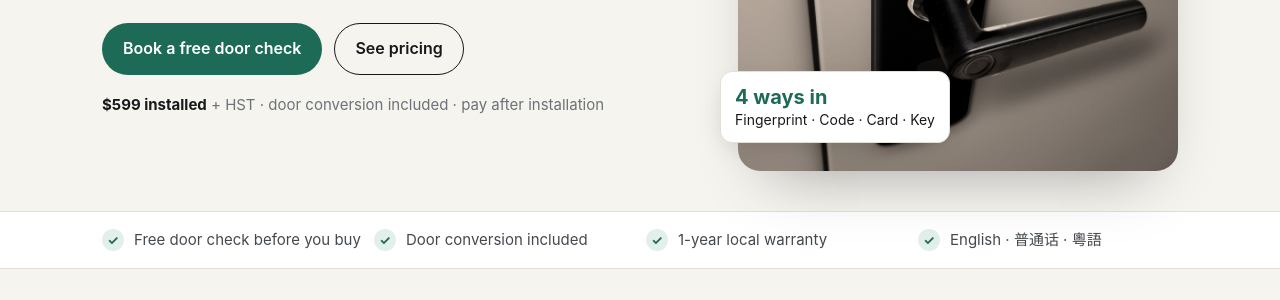
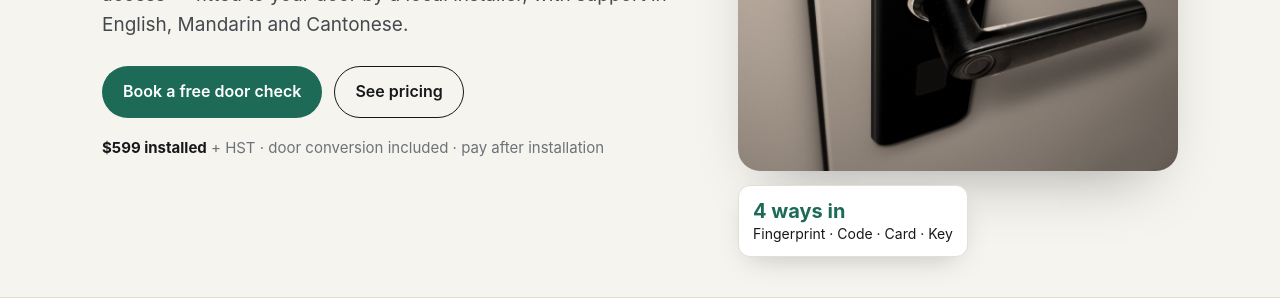
Before and after one commit to SmartSpherical/markham-smart-lock, a plain HTML site: page index.html in a window 1280 px wide. Shown: the part 500-800 px from the top of the page. Drawn offline with Linux system fonts and the light colour scheme.

Commit message:
Keep the hero badge below the photo so it never covers the lock
Co-Authored-By: Claude Opus 5.5 <noreply@anthropic.com>

```diff
--- a/index.html
+++ b/index.html
@@ -59,7 +59,7 @@
   .price-note strong{color:var(--ink)}
   .hero-img{position:relative;max-width:440px;justify-self:end;width:100%}
   .hero-img img{border-radius:22px;aspect-ratio:4/5;object-fit:cover;object-position:center 40%;width:100%;max-height:560px;box-shadow:0 30px 60px -30px rgba(0,0,0,.35)}
-  .badge{position:absolute;left:-18px;bottom:28px;background:#fff;border:1px solid var(--line);border-radius:12px;padding:12px 14px;box-shadow:0 10px 30px -12px rgba(0,0,0,.25);font-size:14px;line-height:1.35}
+  .badge{position:static;display:inline-block;margin-top:14px;background:#fff;border:1px solid var(--line);border-radius:12px;padding:12px 14px;box-shadow:0 10px 30px -12px rgba(0,0,0,.25);font-size:14px;line-height:1.35}
   .badge b{display:block;font-size:20px;color:var(--jade)}
 
   /* trust strip */
@@ -157,7 +157,6 @@
     .hero{padding-top:32px}
     .hero-grid,.split,.book{grid-template-columns:1fr;gap:32px}
     .hero-img{order:-1;max-width:420px;justify-self:start}
-    .badge{position:static;display:inline-block;margin-top:12px}
     .strip ul{grid-template-columns:1fr 1fr}
     .ways,.steps{grid-template-columns:1fr 1fr}
     .aud,.plans{grid-template-columns:1fr}
```
